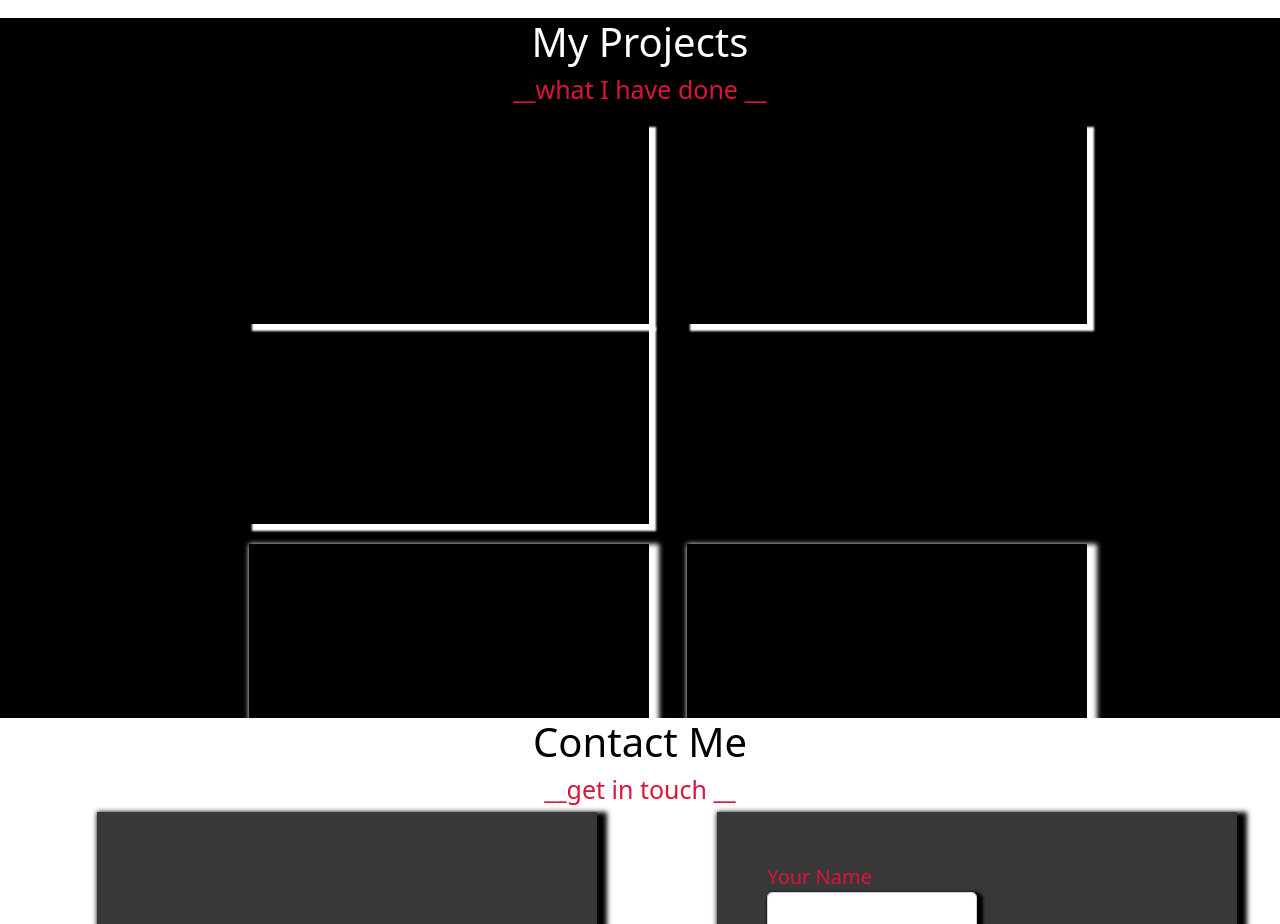
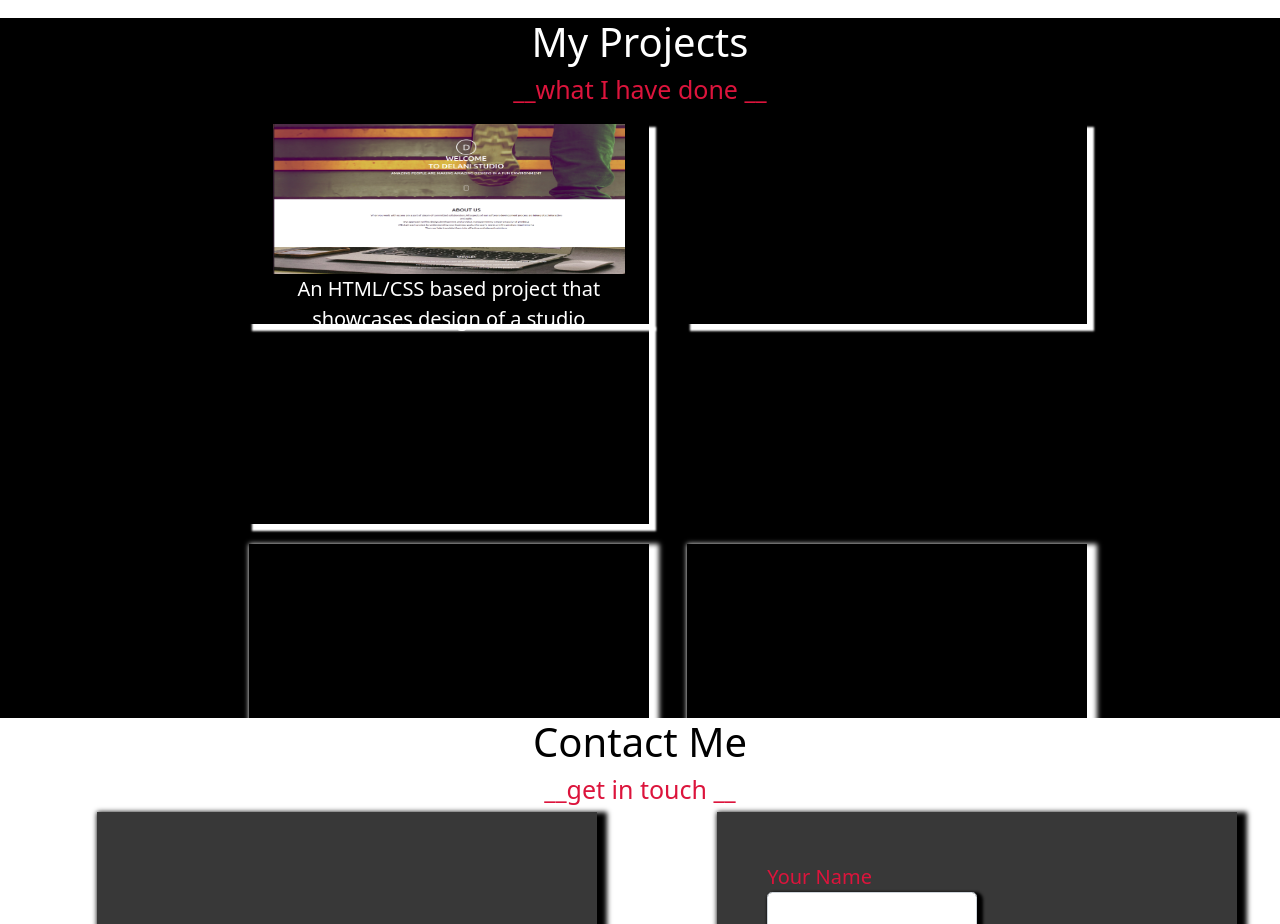
Before and after one commit to RhonaJoyKe/Port-Folio, a plain HTML site: page index.html in a window 1280 px wide. Shown: the part 3400-4324 px from the top of the page. Drawn offline with nearby package versions, Linux system fonts and the light colour scheme.

Commit message:
styles the projects

```diff
--- a/index.css
+++ b/index.css
@@ -107,6 +107,9 @@ margin-top: 20px;
 margin-bottom: 20px;
 
 }
+#img1:hover {
+    transform: scale(1.5);
+}
 #project2{
 margin-top: 20px;
 display: flex;
@@ -118,6 +121,7 @@ margin-bottom: 100px;
     height:200px;
     box-shadow: 5px 5px 2px 2px white;
     margin-right: 50px;
+
 }
 #pro2{
     width:400px;
--- a/index.html
+++ b/index.html
@@ -195,7 +195,8 @@
         <h3 style="color: crimson;font-size: 25px;text-align: center;">__what I have done __</h3>
         <div class="row" id="project1">
           <div class="row"id="pro1">
-            <img src="" class="img-responsive">
+            <img src="assets/delani.png" id="img1"class="img-responsive" height="150px" width="450px">
+            <p style="text-align: center; color: white; font-size: 20px;">An HTML/CSS based project that showcases design of a studio</p>
 
           </div>
           <div class="row" id="pro1">
--- a/index.js
+++ b/index.js
@@ -12,6 +12,7 @@ jQuery(document).ready(function() {
   $( this ).fadeOut( 100 );
   $( this ).fadeIn( 500 );
   });
+
 
 
 
```
